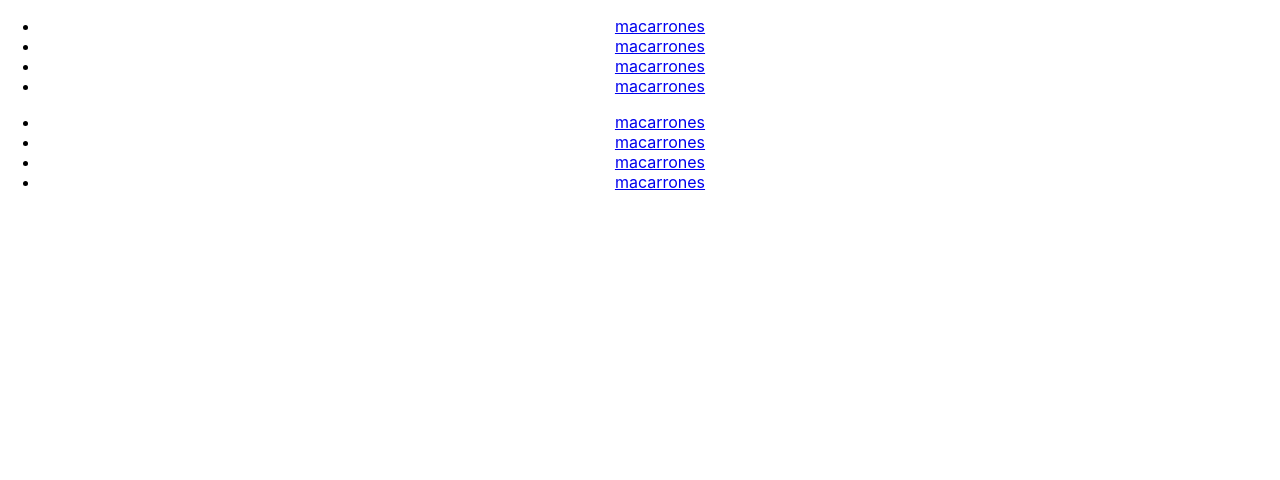
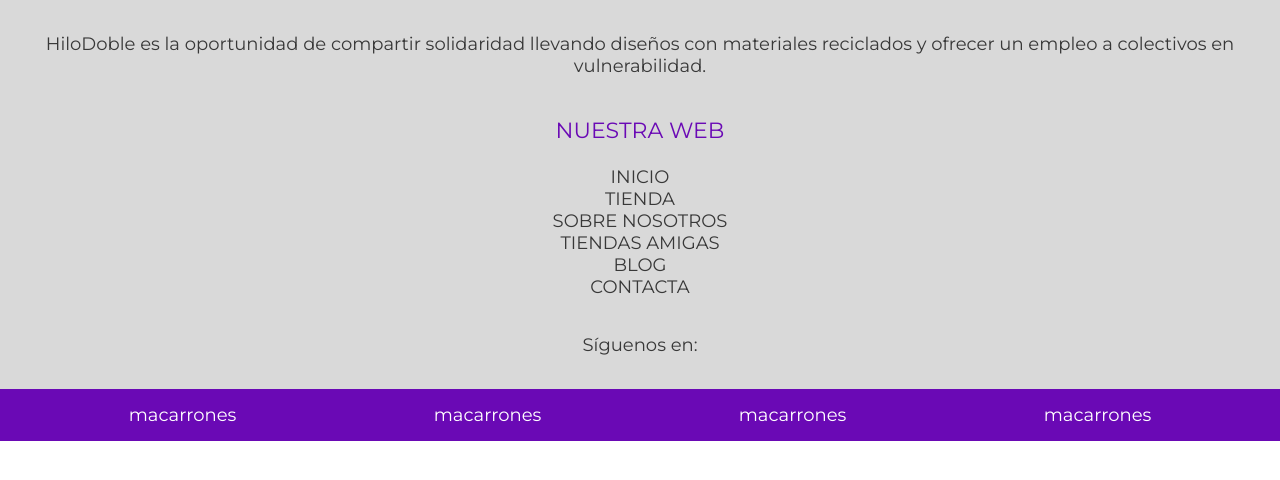
Before and after one commit to Albaric0que/hilodoble, a React (Create React App) app in the folder front/: page / in a window 1280 px wide. Shown: the top 480 px of the page. Built offline with nearby package versions, Linux system fonts and the light colour scheme.

Commit message:
css added to footer

```diff
--- a/front/src/components/Footer/Footer.css
+++ b/front/src/components/Footer/Footer.css
@@ -1 +1,69 @@
-@import url('https://fonts.googleapis.com/css2?family=PT+Sans:ital,wght@0,400;0,700;1,400;1,700&display=swap');
+@import url('https://fonts.googleapis.com/css2?family=Montserrat:ital,wght@0,100;0,200;0,300;0,400;0,500;0,600;0,700;0,800;0,900;1,100;1,200;1,300;1,400;1,500;1,600;1,700;1,800;1,900&family=Teko:wght@300;400;500;600;700&display=swap');
+
+ul {
+    list-style: none;
+    padding-left: 0;
+}
+
+a {
+    text-decoration: none;
+    color: #383838;
+}
+
+.footerContainer {
+    font-family:'Montserrat';
+    font-size: 18px;
+    color: #383838;
+}
+
+.footerTop {
+    background-color: #D9D9D9;
+    padding: 15px 30px;
+    display: flex;
+    flex-wrap: wrap;
+}
+
+.footerBlock {
+    width: 100%;
+}
+
+.footerBlock h3 {
+    color: #6A09B5;
+    text-transform: uppercase;
+    font-size: 22px;
+    font-weight: 400;
+}
+
+.footerBlock ul li a {
+    text-transform: uppercase;
+    transition: 0.4s;
+}
+
+.footerBlock ul li a:hover {
+    color: #6A09B5;
+}
+
+.subFooter {
+    background-color: #6A09B5;
+    padding: 15px 30px;
+}
+
+.subFooter ul{
+    display: flex;
+    flex-wrap: wrap;
+    justify-content: space-around;
+    margin: 0;
+}
+
+.subFooter ul li{
+    padding: 0 5px;
+}
+
+.subFooter ul li a{
+    color: white;
+    transition: 0.4s;
+}
+
+.subFooter ul li a:hover{
+    opacity: 0.5;
+}
--- a/front/src/components/Footer/Footer.jsx
+++ b/front/src/components/Footer/Footer.jsx
@@ -8,18 +8,26 @@ function Footer() {
     <div className='footerContainer'>
       <div className='footerTop'>
         <div className='footerBlock'>
-
+          <p>HiloDoble es la oportunidad de compartir solidaridad llevando diseños con materiales reciclados y ofrecer un empleo a colectivos en vulnerabilidad.</p>
         </div>
         <div className='footerBlock'>
+          <h3>Nuestra web</h3>
           <ul>
-            <li><a href="#">macarrones</a></li>
-            <li><a href="#">macarrones</a></li>
-            <li><a href="#">macarrones</a></li>
-            <li><a href="#">macarrones</a></li>
+            <li><a href="#">Inicio</a></li>
+            <li><a href="#">Tienda</a></li>
+            <li><a href="#">Sobre nosotros</a></li>
+            <li><a href="#">Tiendas amigas</a></li>
+            <li><a href="#">Blog</a></li>
+            <li><a href="#">Contacta</a></li>
           </ul>
         </div>
         <div className='footerBlock'>
-
+          <p>Síguenos en:</p>
+          <ul>
+            <li><a href="#"></a></li>
+            <li><a href="#"></a></li>
+            <li><a href="#"></a></li>
+          </ul>
         </div>
       </div>
 
```
